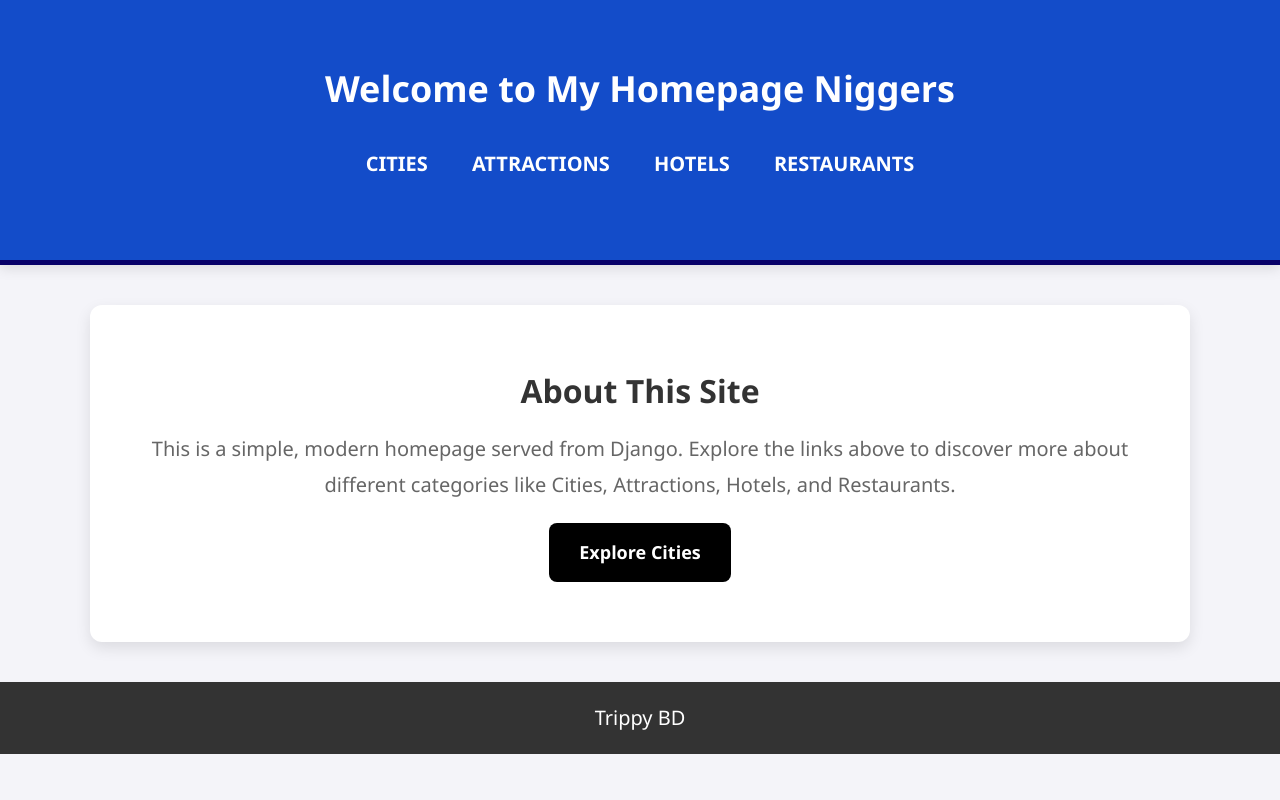
After one commit to fatimajannet/trippy-bd, a Django app: page / in a window 1280 px wide. The commit adds this page. Run offline with Django 5.2, Linux system fonts and the light colour scheme.

Commit message:
homepage temporarily done

```diff
--- a/trippybd/cities/templates/cities/city_list.html
+++ b/trippybd/cities/templates/cities/city_list.html
@@ -169,7 +169,10 @@
     <div class="container" id="cityContainer">
         {% for city in cities %}
         <div class="card {{ city.region }}" data-name="{{ city.name }}" data-region="{{ city.region }}" data-population="{{ city.population }}">
-            <h2>{{ city.name }}</h2>
+            <h2>
+                <!-- Add a link to the city details page -->
+                <a href="{% url 'city_details' city.id %}">{{ city.name }}</a>
+            </h2>
             <p>{{ city.description }}</p>
             <p>Population: <span class="population">{{ city.population }}</span></p>
             <p>Region: <span class="region">{{ city.region }}</span></p>
--- a/trippybd/cities/urls.py
+++ b/trippybd/cities/urls.py
@@ -2,5 +2,6 @@ from django.urls import path
 from . import views
 
 urlpatterns = [
-    path('cities/', views.city_list, name='city_list'),
+    path('', views.city_list, name='city_list'),  # This will show the city list at '/cities/'
+    path('<int:city_id>/', views.city_details, name='city_details'),  # Show city details at '/cities/{id}/'
 ]
--- /dev/null
+++ b/trippybd/templates/index.html
@@ -0,0 +1,169 @@
+<!DOCTYPE html>
+<html lang="en">
+<head>
+    <meta charset="UTF-8">
+    <meta name="viewport" content="width=device-width, initial-scale=1.0">
+    <title>Welcome to My Website</title>
+
+    <style>
+        /* Resetting some default browser styles */
+        * {
+            margin: 0;
+            padding: 0;
+            box-sizing: border-box;
+        }
+
+        /* Body styles */
+        body {
+            font-family: 'Segoe UI', Tahoma, Geneva, Verdana, sans-serif;
+            background-color: #f4f4f9;
+            line-height: 1.6;
+            color: #333;
+        }
+
+        /* Header styles */
+        header {
+            background-color: #134cc9;
+            color: white;
+            padding: 60px 20px;
+            text-align: center;
+            box-shadow: 0 4px 12px rgba(0, 0, 0, 0.1);
+            border-bottom: 5px solid #080169;
+        }
+
+        header h1 {
+            font-size: 36px;
+            font-weight: bold;
+            margin-bottom: 10px;
+        }
+
+        /* Navigation styles */
+        nav ul {
+            list-style: none;
+            padding: 20px 0;
+        }
+
+        nav ul li {
+            display: inline-block;
+            margin: 0 20px;
+        }
+
+        nav ul li a {
+            color: white;
+            text-decoration: none;
+            font-size: 20px;
+            text-transform: uppercase;
+            font-weight: bold;
+            transition: color 0.3s;
+        }
+
+        nav ul li a:hover {
+            color: #000000;
+        }
+
+        /* Section styles */
+        section {
+            padding: 60px 20px;
+            margin: 40px auto;
+            max-width: 1100px;
+            background-color: white;
+            border-radius: 12px;
+            box-shadow: 0 6px 15px rgba(0, 0, 0, 0.1);
+            text-align: center;
+        }
+
+        section h2 {
+            font-size: 32px;
+            margin-bottom: 15px;
+            color: #333;
+        }
+
+        section p {
+            font-size: 20px;
+            line-height: 1.8;
+            color: #666;
+            margin-bottom: 20px;
+        }
+
+        /* Call to Action Button */
+        .cta-button {
+            display: inline-block;
+            padding: 15px 30px;
+            background-color: #000000;
+            color: white;
+            text-decoration: none;
+            font-size: 18px;
+            font-weight: bold;
+            border-radius: 8px;
+            transition: background-color 0.3s, transform 0.3s;
+        }
+
+        .cta-button:hover {
+            background-color: #00095c;
+            transform: translateY(-5px);
+        }
+
+        /* Footer styles */
+        footer {
+            background-color: #333;
+            color: white;
+            text-align: center;
+            padding: 20px 0;
+            font-size: 18px;
+        }
+
+        footer h1 {
+            font-size: 20px;
+            font-weight: 400;
+        }
+
+        /* Mobile responsiveness */
+        @media (max-width: 600px) {
+            header h1 {
+                font-size: 28px;
+            }
+
+            nav ul li {
+                margin: 0 10px;
+            }
+
+            section h2 {
+                font-size: 28px;
+            }
+
+            .cta-button {
+                padding: 12px 25px;
+                font-size: 16px;
+            }
+        }
+    </style>
+</head>
+<body>
+
+    <!-- Header Section -->
+    <header>
+        <h1>Welcome to My Homepage Niggers</h1>
+        <nav>
+            <ul>
+                <li><a href="/cities/">Cities</a></li>
+                <li><a href="/attractions/">Attractions</a></li>
+                <li><a href="/hotels/">Hotels</a></li>
+                <li><a href="/restaurants/">Restaurants</a></li>
+            </ul>
+        </nav>
+    </header>
+
+    <!-- Main Content Section -->
+    <section>
+        <h2>About This Site</h2>
+        <p>This is a simple, modern homepage served from Django. Explore the links above to discover more about different categories like Cities, Attractions, Hotels, and Restaurants.</p>
+        <a href="/cities/" class="cta-button">Explore Cities</a>
+    </section>
+
+    <!-- Footer Section -->
+    <footer>
+        <h1>Trippy BD</h1>
+    </footer>
+
+</body>
+</html>
--- a/trippybd/trippybd/settings.py
+++ b/trippybd/trippybd/settings.py
@@ -11,7 +11,7 @@ https://docs.djangoproject.com/en/5.2/ref/settings/
 """
 
 from pathlib import Path
-
+import os
 # Build paths inside the project like this: BASE_DIR / 'subdir'.
 BASE_DIR = Path(__file__).resolve().parent.parent
 
@@ -58,10 +58,11 @@ ROOT_URLCONF = 'trippybd.urls'
 TEMPLATES = [
     {
         'BACKEND': 'django.template.backends.django.DjangoTemplates',
-        'DIRS': [],
+        'DIRS': [os.path.join(BASE_DIR, 'templates')],  # Ensure this line points to the templates directory
         'APP_DIRS': True,
         'OPTIONS': {
             'context_processors': [
+                'django.template.context_processors.debug',
                 'django.template.context_processors.request',
                 'django.contrib.auth.context_processors.auth',
                 'django.contrib.messages.context_processors.messages',
--- a/trippybd/trippybd/urls.py
+++ b/trippybd/trippybd/urls.py
@@ -16,13 +16,15 @@ Including another URLconf
 """
 from django.contrib import admin
 from django.urls import path, include
+from django.views.generic import TemplateView
 
 urlpatterns = [
     path('admin/', admin.site.urls),
-    path('', include('cities.urls')),
+    path('cities/', include('cities.urls')),
     path('', include('attractions.urls')),
     path('', include('hotels.urls')),
     path('', include('restaurants.urls')),
+    path('', TemplateView.as_view(template_name='index.html')),
 ]
 
 from django.conf import settings
```
Also changed, not shown: trippybd/cities/templates/cities/city_details.html (added, +55 -0 lines), trippybd/cities/views.py (+8 -5 lines).
